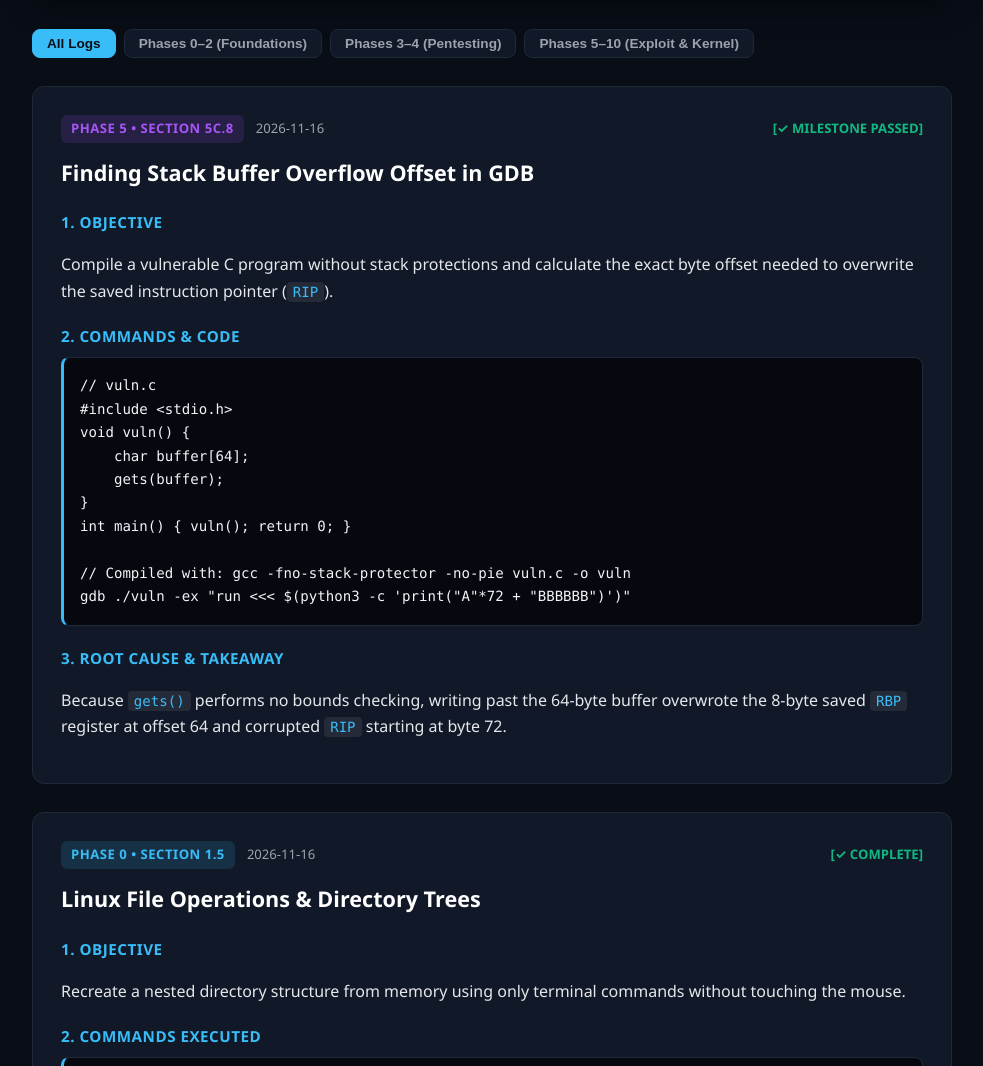
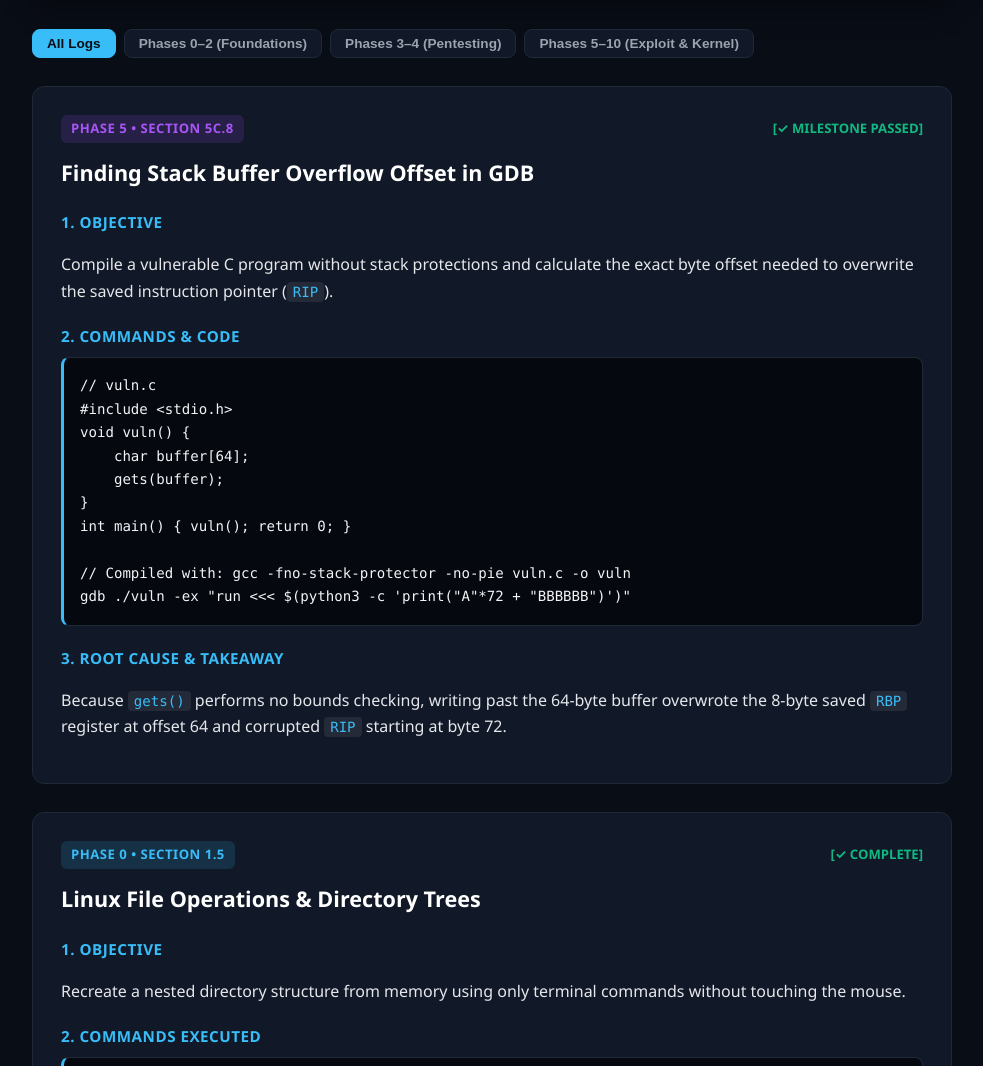
Before and after one commit to faisalbinafif/war-diary, a plain HTML site: page index.html in a window 1280 px wide. Shown: the part 244-1310 px from the top of the page, without its empty margins (148-1131 px from the left). Drawn offline with Linux system fonts and the light colour scheme.

Commit message:
Removed dates

```diff
--- a/index.html
+++ b/index.html
@@ -230,7 +230,6 @@
     <article class="entry" data-category="exploit">
       <div class="meta">
         <span class="badge badge-exploit">Phase 5 • Section 5C.8</span>
-        <span>2026-11-16</span>
         <span class="status">[✓ MILESTONE PASSED]</span>
       </div>
 
@@ -259,7 +258,6 @@ gdb ./vuln -ex "run &lt;&lt;&lt; $(python3 -c 'print("A"*72 + "BBBBBB")')"</code
     <article class="entry" data-category="foundation">
       <div class="meta">
         <span class="badge badge-foundation">Phase 0 • Section 1.5</span>
-        <span>2026-11-16</span>
         <span class="status">[✓ COMPLETE]</span>
       </div>
 
```
